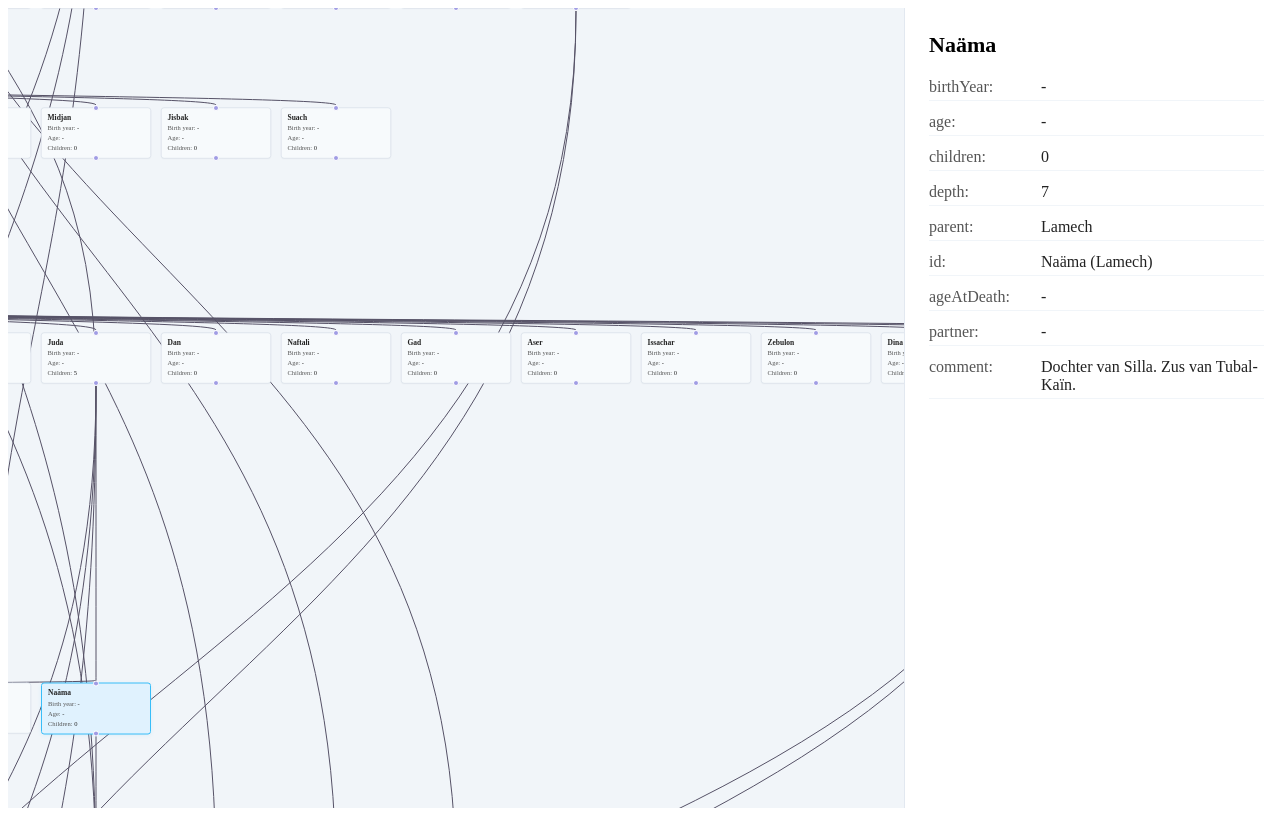
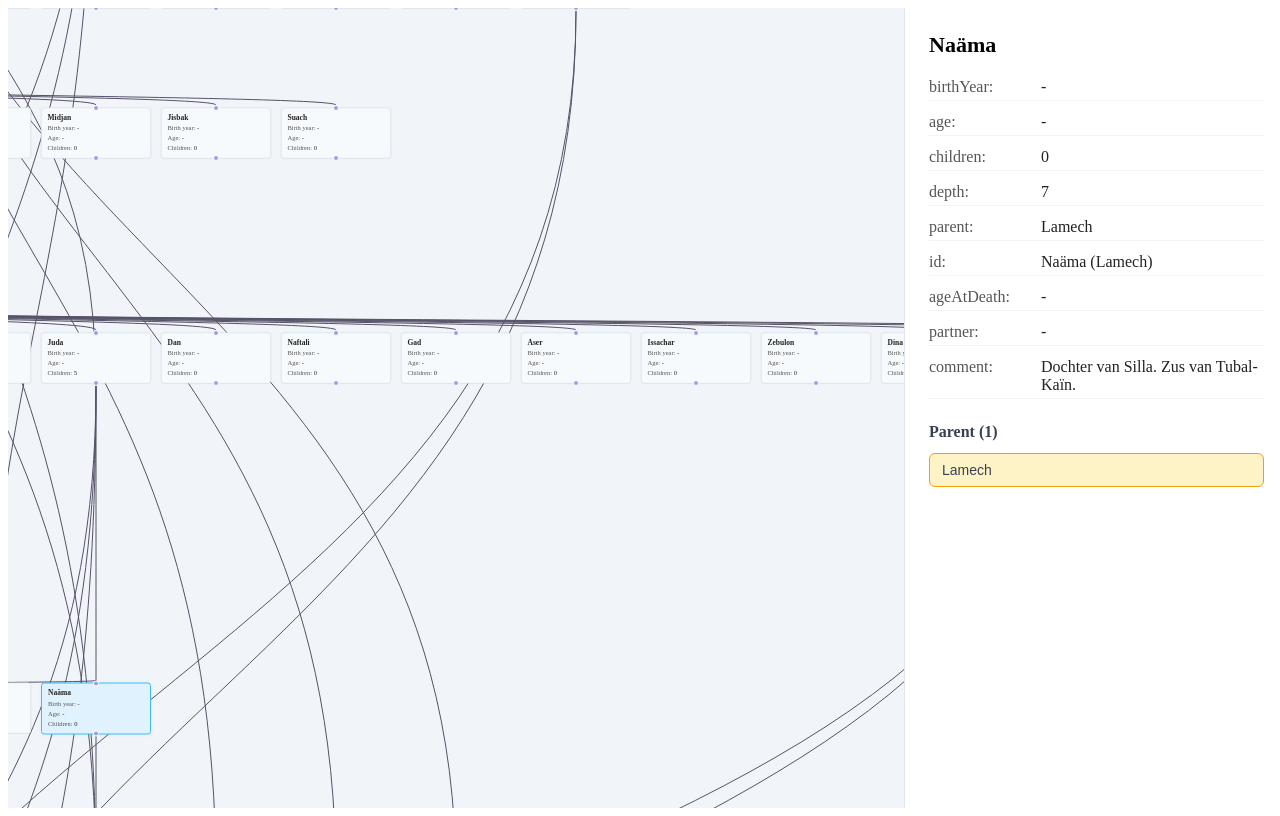
Before and after one commit to RobCvdV/adam-lineage-tree, a React (Vite) app: page / in a window 1280 px wide. Both pictures are taken after a click on the element 96 px from the left and 683 px from the top of the page. Built offline with nearby package versions, Linux system fonts and the light colour scheme.

Commit message:
added child and parent buttons to details pane

```diff
--- a/src/components/AdamLineageTree.tsx
+++ b/src/components/AdamLineageTree.tsx
@@ -31,6 +31,10 @@ const AdamLineageTree: React.FC = () => {
 
   const handleNodeClick: NodeMouseHandler = useCallback((event, node) => {
     setSelectedNodeId(node.id);
+  }, []);
+
+  const handleChildSelect = useCallback((nodeId: string) => {
+    setSelectedNodeId(nodeId);
   }, []);
 
   // Find highlighted descendants and edges with generation info
@@ -93,7 +97,11 @@ const AdamLineageTree: React.FC = () => {
           proOptions={{ hideAttribution: true }}
         />
       </div>
-      <DetailsPanel nodeData={selectedNodeData} />
+      <DetailsPanel
+        nodeData={selectedNodeData}
+        onNodeSelect={handleChildSelect}
+        lineageData={lineageData}
+      />
     </div>
   );
 };
--- a/src/components/DetailsPanel.tsx
+++ b/src/components/DetailsPanel.tsx
@@ -1,12 +1,42 @@
 import React from 'react';
 import DetailList, { DetailItem } from './DetailList';
 import { getSimpleValue } from "../utils/isSimpleValue";
+import { LineageData } from '../domain/LineageData';
 
 interface DetailsPanelProps {
   nodeData: Record<string, any> | null;
+  onNodeSelect?: (nodeId: string) => void;
+  lineageData?: LineageData;
 }
 
-const DetailsPanel: React.FC<DetailsPanelProps> = ({ nodeData }) => {
+// Helper function to find a node and its children in the lineage data
+function findNodeInLineage(nodeId: string, data: LineageData): LineageData | null {
+  if (data.name === nodeId) {
+    return data;
+  }
+
+  if (data.children) {
+    for (const child of data.children) {
+      const found = findNodeInLineage(nodeId, child);
+      if (found) return found;
+    }
+  }
+
+  return null;
+}
+
+// Helper function to find parents of a given node
+function findParentsInLineage(nodeId: string, data: LineageData, nodeData?: Record<string, any>): LineageData[] {
+  // If we have nodeData with a parent field, find that parent in the lineage
+  if (nodeData?.parent) {
+    const parentNode = findNodeInLineage(nodeData.parent, data);
+    return parentNode ? [parentNode] : [];
+  }
+
+  return [];
+}
+
+const DetailsPanel: React.FC<DetailsPanelProps> = ({ nodeData, onNodeSelect, lineageData }) => {
   if (!nodeData) {
     return (
       <div style={{ padding: 24, width: '30%', background: '#fff', borderLeft: '1px solid #e2e8f0', height: '100vh', boxSizing: 'border-box', color: '#888', fontSize: 16 }}>
@@ -16,13 +46,109 @@ const DetailsPanel: React.FC<DetailsPanelProps> = ({ nodeData }) => {
   }
 
   const detailItems: DetailItem[] = Object.entries(nodeData)
-    .filter(([key]) => key !== 'name' && key !== 'selected')
+    .filter(([key]) => key !== 'name' && key !== 'selected' && key !== 'highlighted' && key !== 'generation')
     .map(([key, value]) => ({ key, value: getSimpleValue(value, '-') }));
+
+  // Find children in the original lineage data
+  const nodeInLineage = lineageData ? findNodeInLineage(nodeData.name, lineageData) : null;
+  const children = nodeInLineage?.children || [];
+
+  // Find parents in the original lineage data
+  const parents = lineageData ? findParentsInLineage(nodeData.name, lineageData, nodeData) : [];
 
   return (
     <div style={{ padding: 24, width: '30%', background: '#fff', borderLeft: '1px solid #e2e8f0', height: '100vh', boxSizing: 'border-box', overflow: 'auto' }}>
       <div style={{ fontWeight: 700, fontSize: 22, marginBottom: 16, wordWrap: 'break-word' }}>{nodeData.name}</div>
+
       <DetailList items={detailItems} />
+
+      {parents.length > 0 && (
+        <div style={{ marginTop: 24 }}>
+          <div style={{ fontWeight: 600, fontSize: 16, marginBottom: 12, color: '#374151' }}>
+            {parents.length === 1 ? 'Parent' : 'Parents'} ({parents.length})
+          </div>
+          <div style={{ display: 'flex', flexDirection: 'column', gap: 8 }}>
+            {parents.map((parent) => (
+              <button
+                key={parent.name}
+                onClick={() => onNodeSelect?.(parent.name)}
+                style={{
+                  padding: '8px 12px',
+                  background: '#fef3c7',
+                  border: '1px solid #f59e0b',
+                  borderRadius: 6,
+                  cursor: 'pointer',
+                  textAlign: 'left',
+                  fontSize: 14,
+                  color: '#374151',
+                  transition: 'all 0.15s',
+                  fontWeight: 500,
+                }}
+                onMouseEnter={(e) => {
+                  e.currentTarget.style.background = '#fbbf24';
+                  e.currentTarget.style.borderColor = '#d97706';
+                  e.currentTarget.style.color = '#fff';
+                }}
+                onMouseLeave={(e) => {
+                  e.currentTarget.style.background = '#fef3c7';
+                  e.currentTarget.style.borderColor = '#f59e0b';
+                  e.currentTarget.style.color = '#374151';
+                }}
+              >
+                {parent.name}
+                {parent.birthYear && (
+                  <span style={{ color: '#6b7280', fontWeight: 400, marginLeft: 8 }}>
+                    (born {parent.birthYear})
+                  </span>
+                )}
+              </button>
+            ))}
+          </div>
+        </div>
+      )}
+
+      {children.length > 0 && (
+        <div style={{ marginTop: 24 }}>
+          <div style={{ fontWeight: 600, fontSize: 16, marginBottom: 12, color: '#374151' }}>
+            Children ({children.length})
+          </div>
+          <div style={{ display: 'flex', flexDirection: 'column', gap: 8 }}>
+            {children.map((child) => (
+              <button
+                key={child.name}
+                onClick={() => onNodeSelect?.(child.name)}
+                style={{
+                  padding: '8px 12px',
+                  background: '#f8fafc',
+                  border: '1px solid #e2e8f0',
+                  borderRadius: 6,
+                  cursor: 'pointer',
+                  textAlign: 'left',
+                  fontSize: 14,
+                  color: '#374151',
+                  transition: 'all 0.15s',
+                  fontWeight: 500,
+                }}
+                onMouseEnter={(e) => {
+                  e.currentTarget.style.background = '#e0f2fe';
+                  e.currentTarget.style.borderColor = '#38bdf8';
+                }}
+                onMouseLeave={(e) => {
+                  e.currentTarget.style.background = '#f8fafc';
+                  e.currentTarget.style.borderColor = '#e2e8f0';
+                }}
+              >
+                {child.name}
+                {child.birthYear && (
+                  <span style={{ color: '#6b7280', fontWeight: 400, marginLeft: 8 }}>
+                    (born {child.birthYear})
+                  </span>
+                )}
+              </button>
+            ))}
+          </div>
+        </div>
+      )}
     </div>
   );
 };
--- a/src/components/flowHelpers.ts
+++ b/src/components/flowHelpers.ts
@@ -146,8 +146,8 @@ export function transformLineageToFlow(data: LineageData): { nodes: Node<AdamNod
     // Sort time periods
     const sortedPeriods = Array.from(timeGroups.keys()).sort((a, b) => a - b);
 
-    let yPosition = 0;
-    let xPosition = 0;
+    let yPosition : number;
+    let xPosition : number;
 
     if (currentNode.birthYear !== null) {
       // Find which time period this node belongs to
```
Also changed, not shown: 1 other file (tests, documents, lock files or other folders).
